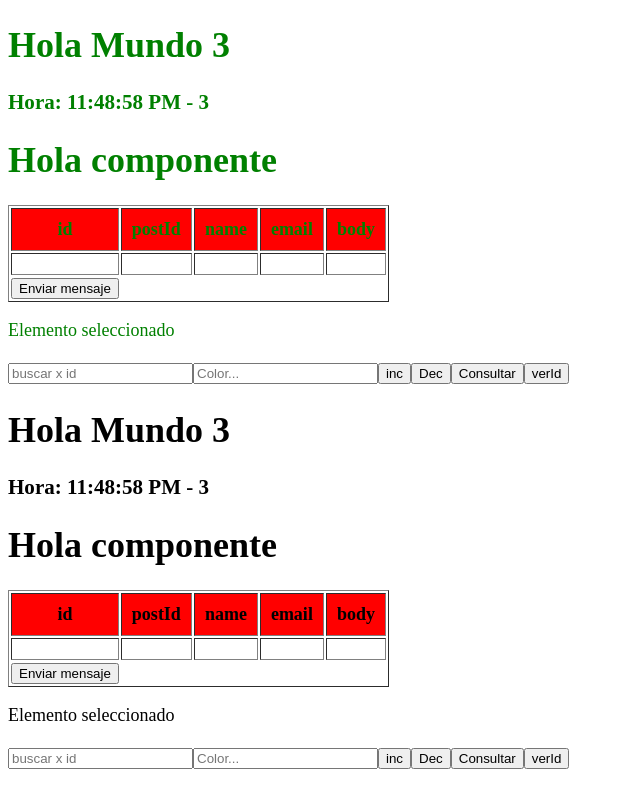
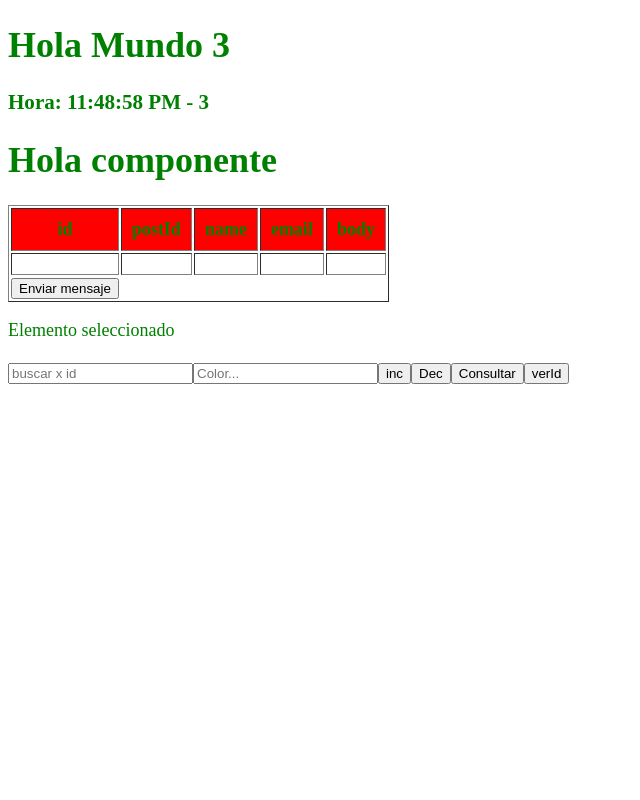
Before and after one commit to j4gr3p/reachproj1, a React (Create React App) app: page / in a window 1280 px wide. Shown: the whole page, without its empty margins (0-640 px from the left). Built offline with nearby package versions, Linux system fonts and the light colour scheme.

Commit message:
Retiro linea index.js

```diff
--- a/src/index.js
+++ b/src/index.js
@@ -7,7 +7,6 @@ function ref() {
   root.render(
     <div>
   <App c="green" t="18px"/>
-  <App c="black" t="18px"/>
   </div>
   );
 }
```
